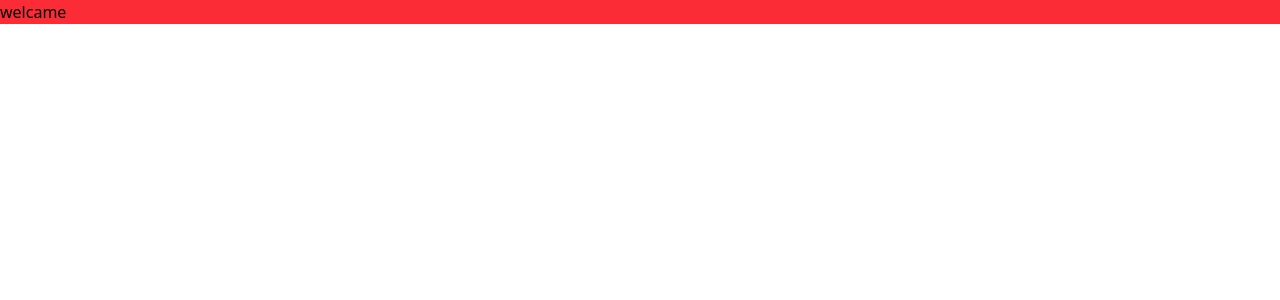
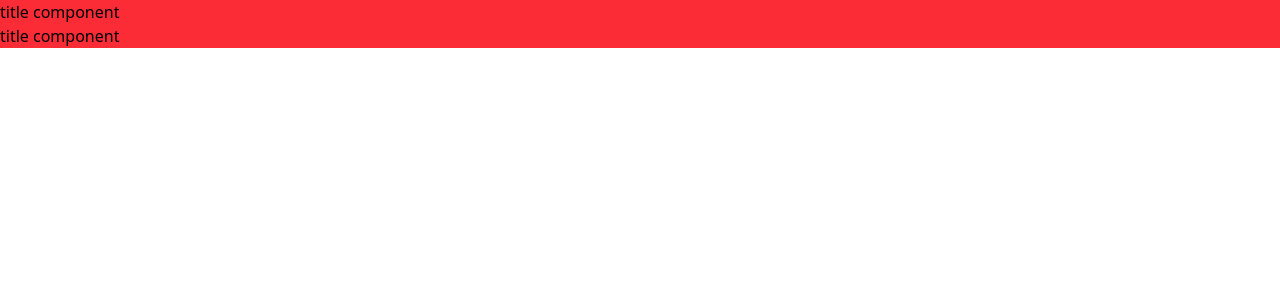
Before and after one commit to Sumeyahassen/mobile-app, a React (Vite) app in the folder react/first/: page / in a window 1280 px wide. Shown: the top 300 px of the page. Built offline with nearby package versions, Linux system fonts and the light colour scheme.

Commit message:
to learn to crate componet in one file and how to render

```diff
--- a/react/first/src/App.jsx
+++ b/react/first/src/App.jsx
@@ -1,9 +1,16 @@
 import React from 'react'
-
+const Title=()=>{
+  return(
+    <div className="">
+      title component
+    </div>
+  )
+}
 const App = () => {
   return (
     <div className='bg-red-500'>
-      welcame
+      <Title/>
+      <Title/>
     </div>
   )
 }
```
